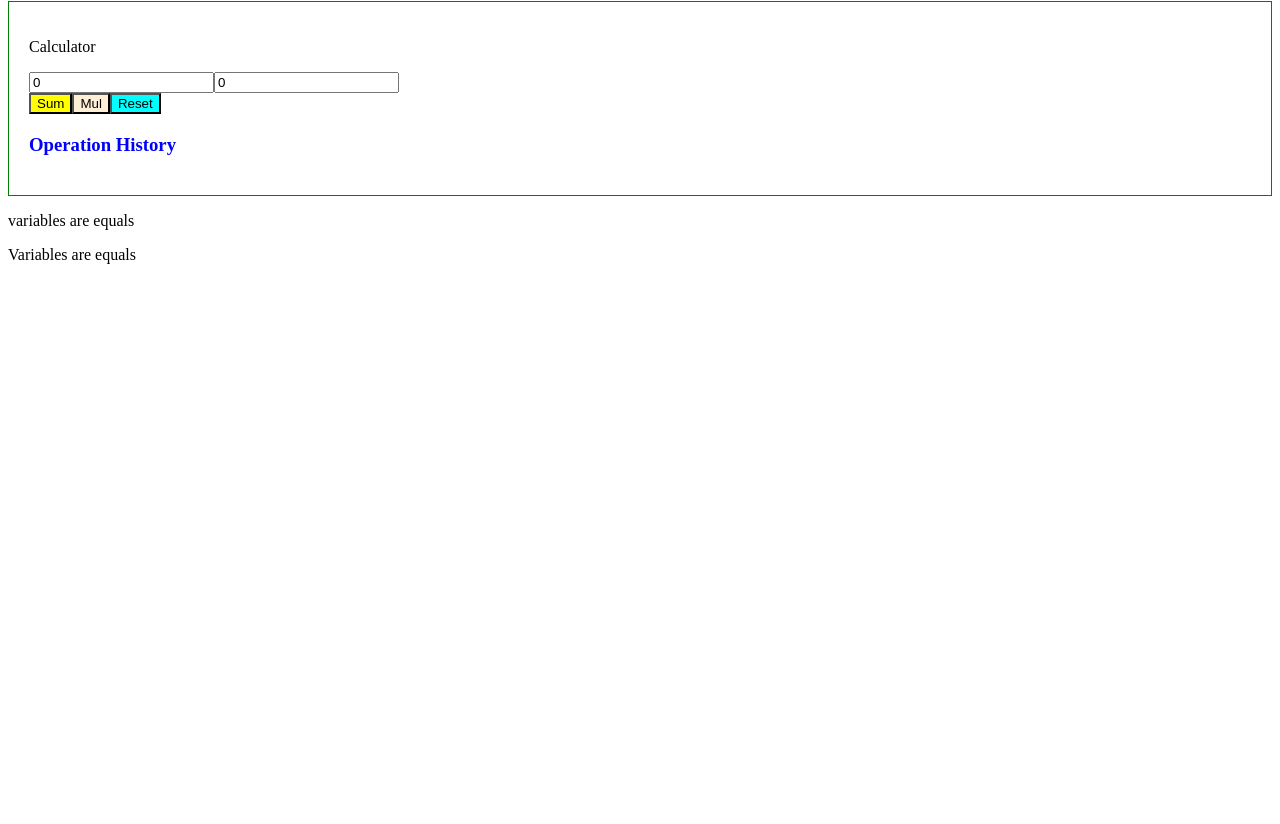
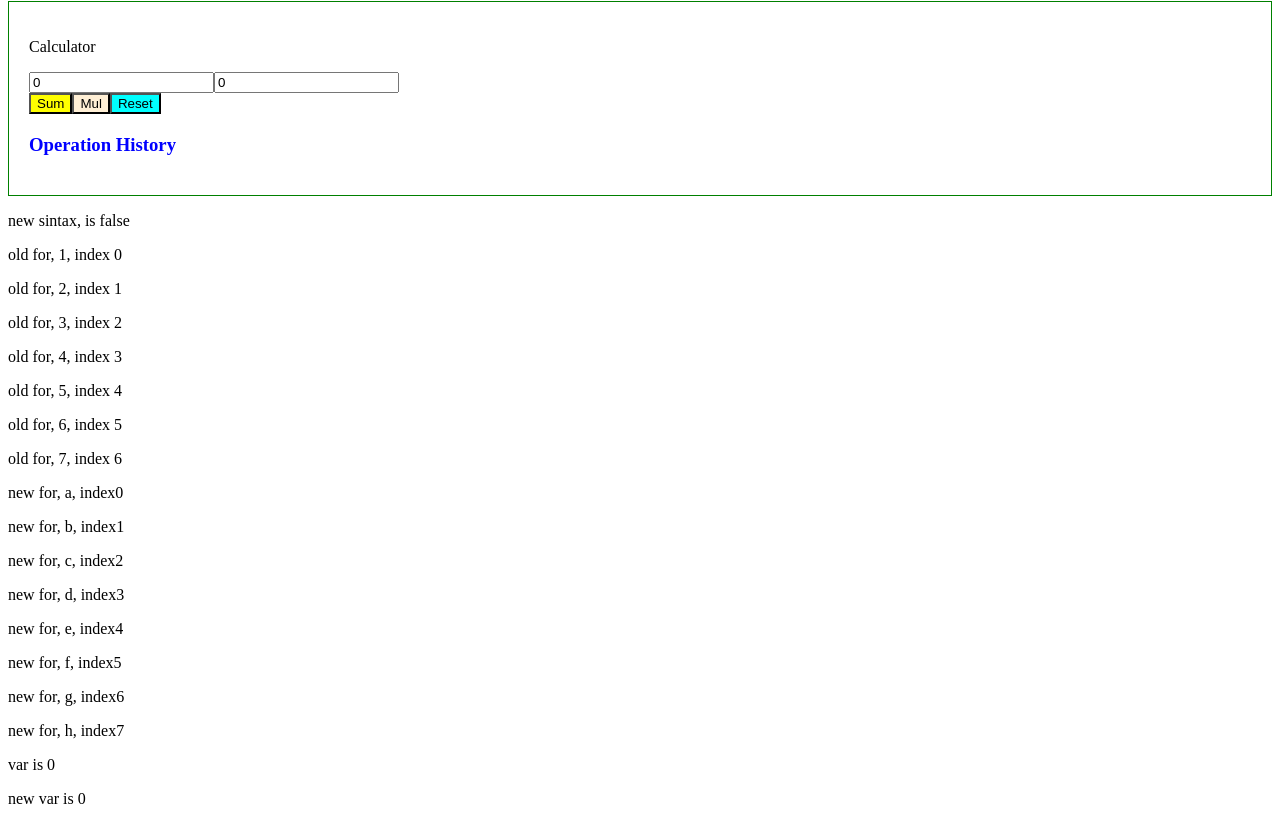
Before and after one commit to Lutyvr02/angular-curso-2024, an Angular app: page / in a window 1280 px wide. Shown: the part 449-1273 px from the top of the page. Before the commit the page ends 800 px from the top, so only its background shows below. Built offline with nearby package versions, Linux system fonts and the light colour scheme.

Commit message:
ng for, ng switch, ng if new and old syntax date: 27/09/2024

```diff
--- a/src/app/app.component.html
+++ b/src/app/app.component.html
@@ -16,10 +16,52 @@
 </calculator>
 
 
-<p *ngIf="1 == 1"> variables are equals </p>
+<p *ngIf="var1 == var2"> variables are equals </p>
 
-@if (1==1) {
+<ng-template>
+    <p #elseold>old, result is false</p>
+</ng-template>
+
+
+@if (var1==var2) {
     <p>
         Variables are equals
     </p>
+} @else {
+    <p>new sintax, is false</p>
 }
+
+<p *ngFor="let item of [1,2,3,4,5,6,7]; let i = index">
+    old for, {{ item }}, index {{i}}
+</p>
+
+@for (item of ['a','b','c','d','e','f','g','h']; track $index) {
+    <p>new for, {{item}}, index{{$index}}</p>
+}
+
+<div [ngSwitch]="var1">
+    <p *ngSwitchCase="0">
+        var is 0
+    </p>
+    <p *ngSwitchCase="1">
+        var is 1
+    </p>
+    <p *ngSwitchDefault>
+        var is default
+    </p>
+</div>
+
+
+@switch (var1) {
+    @case (0) {
+        <p>new var is 0</p>
+    }
+    @case (1) {
+        <p>new var is 0</p>
+    }
+    @default {
+        <p>
+            new default
+        </p>
+    }
+}
```
